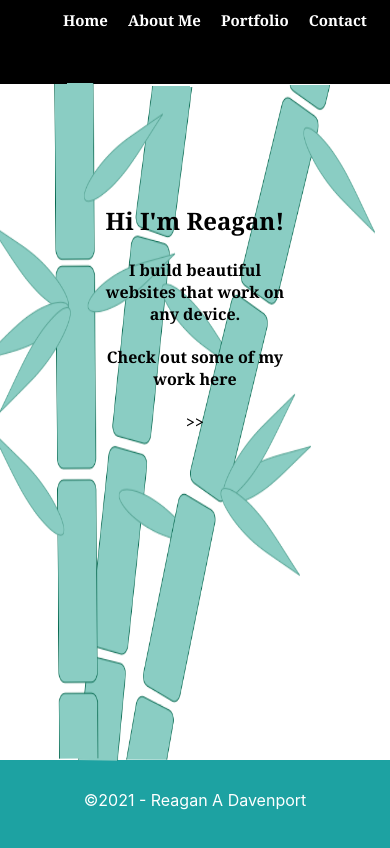
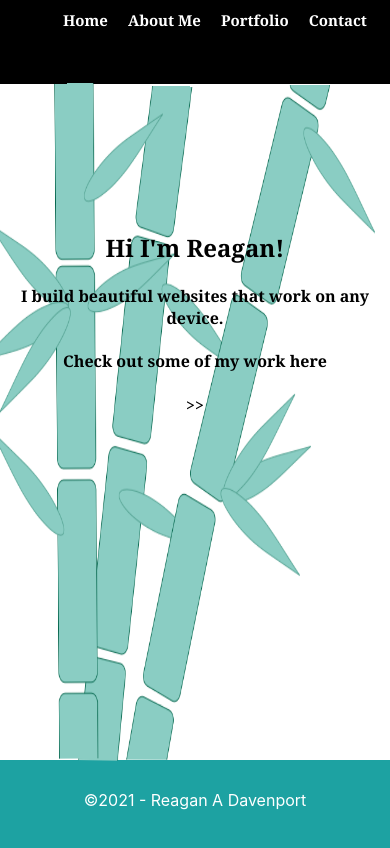
Before and after one commit to ReaganADavenport/Dropped-this, a React (Create React App) app: page / in a window 390 px wide. Shown: the top 848 px of the page. Built offline with nearby package versions, Linux system fonts and the light colour scheme.

Commit message:
got the text on home page to look centered on desktop AND mobile

```diff
--- a/src/Components/Home/home.css
+++ b/src/Components/Home/home.css
@@ -71,14 +71,23 @@ img{
 }
 
 .text{
-    float: center;
-    margin-right: -100%;
+    /* float: center; */
+    /* margin-right: -100%; */
     position: absolute;
     z-index: 5;
-    margin: 100px;
+    top: 25%;
+    left: 0%;
+    text-align: center;
 }
 
 a{
     color: black;
     text-decoration: none;
 }
+
+
+@media only screen and (min-width: 992px){
+    .text{
+        left: 35%;
+    }
+}
```
